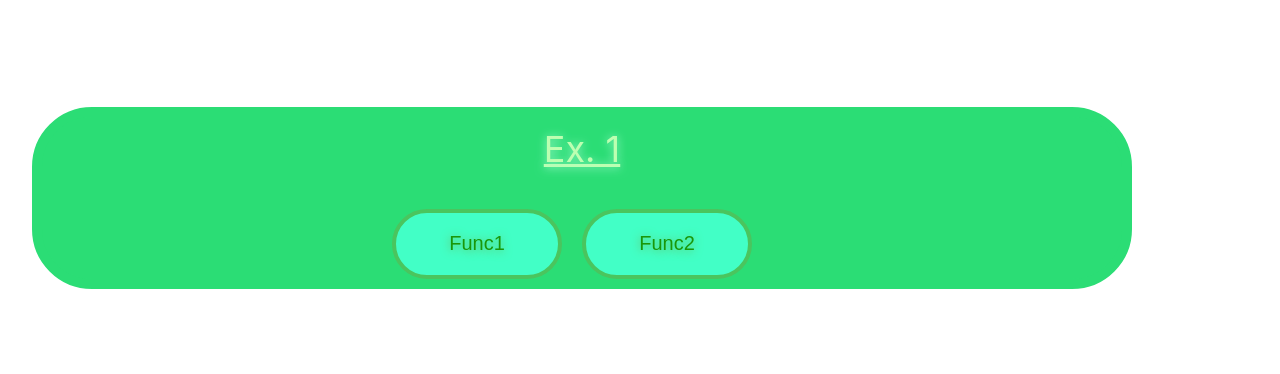
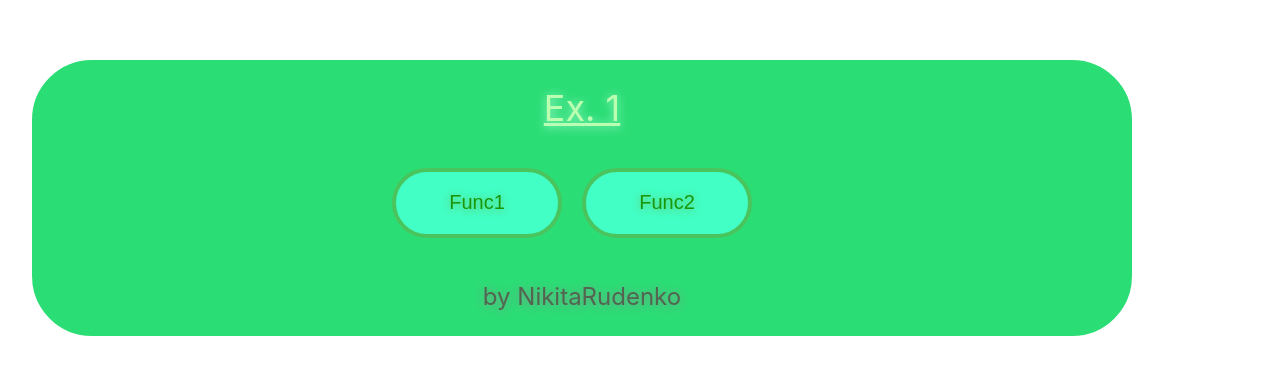
Before and after one commit to nickruden/vue3_base, a Vue app: page / in a window 1280 px wide. Shown: the part 202-576 px from the top of the page. Built offline with nearby package versions, Linux system fonts and the light colour scheme.

Commit message:
Испускание событий в Vue(Task_65)

```diff
--- a/src/components/Employee.vue
+++ b/src/components/Employee.vue
@@ -26,11 +26,15 @@
 
 
 <template>
-  <!-- Ex. 1 -->
   <div id="main">
-    <h2>Ex. 1</h2>
-    <button @click="btn1">Func1</button>
-    <button @click="btn2">Func2</button>
+    <!-- Ex. 1 -->
+    <div>
+      <h2>Ex. 1</h2>
+      <button @click="btn1">Func1</button>
+      <button @click="btn2">Func2</button>
+    </div>
+
+    <p id="endword">by NikitaRudenko</p>
   </div>
 </template>
 
```
